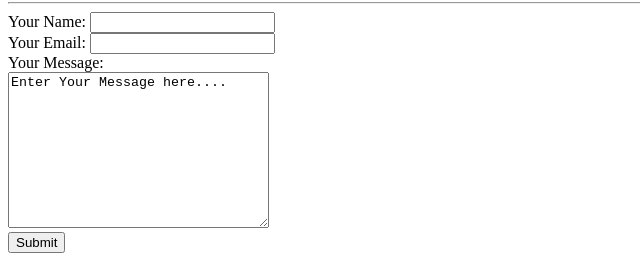
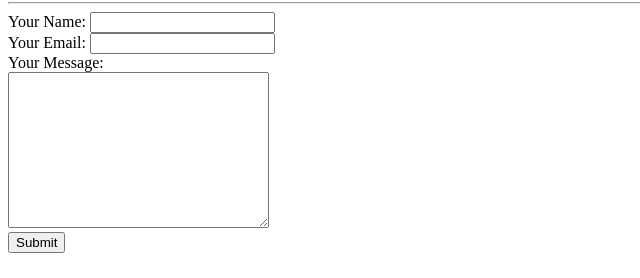
Before and after one commit to saadullahpk/cv, a plain HTML site: page contactme.html in a window 1280 px wide. Shown: the part 167-445 px from the top of the page, without its empty margins (0-640 px from the left). Drawn offline with Linux system fonts and the light colour scheme.

Commit message:
Update contactme.html

```diff
--- a/contactme.html
+++ b/contactme.html
@@ -20,7 +20,7 @@
     <label >Your Email:</label>
     <input type="email" name="Your Email"><br>
     <label >Your Message:</label><br>
-    <textarea name="Message" id="" cols="30" rows="10">Enter Your Message here....</textarea><br>
+    <textarea name="Message" id="" cols="30" rows="10"></textarea><br>
     <input type="submit">
 
 </form>
```
